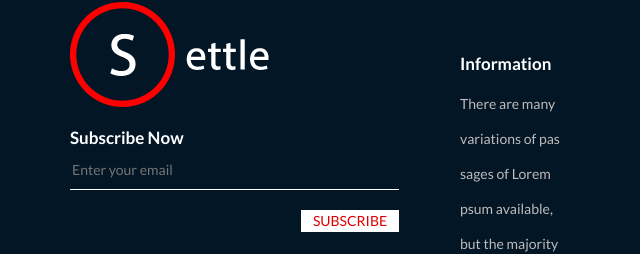
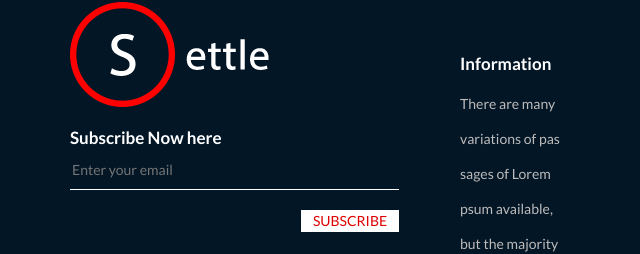
Before and after one commit to gad0788/wedding-app, a plain HTML site: page contact.html in a window 1280 px wide. Shown: the part 1113-1367 px from the top of the page, 0-640 px from the left. Drawn offline with nearby package versions, Linux system fonts and the light colour scheme; some packages are replaced by stand-ins of ours; a script that the page names is missing.

Commit message:
modified on contact

```diff
--- a/contact.html
+++ b/contact.html
@@ -160,7 +160,7 @@
                      <form class="form_subscri">
                         <div class="row">
                            <div class="col-md-12">
-                              <h3>Subscribe Now</h3>
+                              <h3>Subscribe Now here</h3>
                            </div>
                            <div class="col-md-12">
                               <input class="subsrib" placeholder="Enter your email" type="text" name="Enter your email">
```
